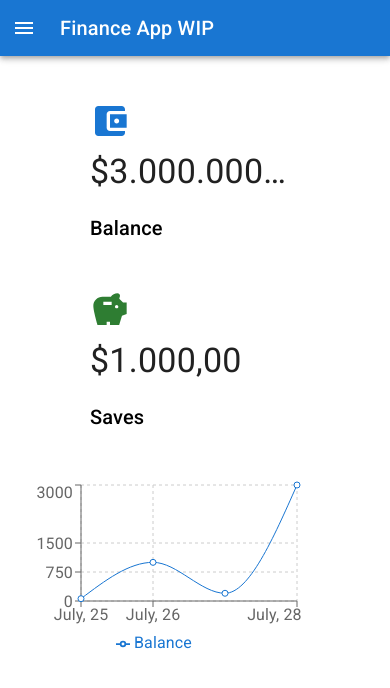
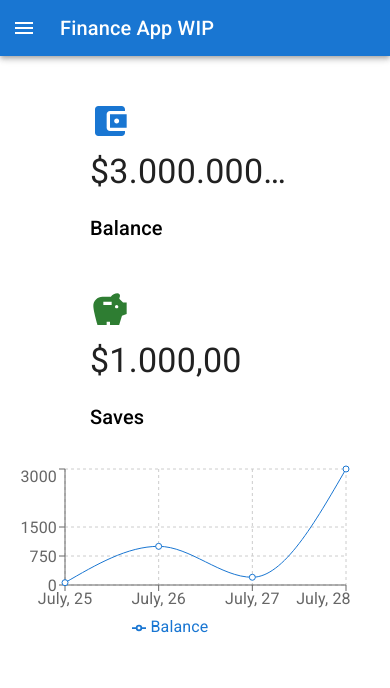
Before and after one commit to zJaaal/finance-app, a React (Vite) app: page / in a window 390 px wide. Shown: the top 688 px of the page. Built offline with nearby package versions, Linux system fonts and the light colour scheme.

Commit message:
Made some responsive corrections

```diff
--- a/src/components/dashboard-page/Cards.tsx
+++ b/src/components/dashboard-page/Cards.tsx
@@ -7,7 +7,16 @@ import React from "react";
 
 const Cards = () => {
   return (
-    <>
+    <Grid
+      container
+      item
+      justifyContent={"space-between"}
+      alignItems={"start"}
+      columnSpacing={2}
+      rowSpacing={2}
+      padding={2}
+      flexWrap="wrap"
+    >
       <Grid
         container
         item
@@ -165,7 +174,7 @@ const Cards = () => {
           </Typography>
         </Grid>
       </Grid>
-    </>
+    </Grid>
   );
 };
 
--- a/src/components/dashboard-page/Chart.tsx
+++ b/src/components/dashboard-page/Chart.tsx
@@ -42,7 +42,12 @@ const Chart = ({ color, type }: { color: string; type: string }) => {
   ];
 
   return (
-    <ResponsiveContainer height={180} width={"80%"}>
+    <ResponsiveContainer
+      minHeight={100}
+      height={"100%"}
+      maxHeight={180}
+      width={"90%"}
+    >
       <LineChart data={expenses}>
         <CartesianGrid strokeDasharray="3 3" />
         <XAxis dataKey="date" />
--- a/src/components/dashboard-page/ChartGroup.tsx
+++ b/src/components/dashboard-page/ChartGroup.tsx
@@ -4,7 +4,12 @@ import Chart from "./Chart";
 
 const ChartGroup = () => {
   return (
-    <>
+    <Grid
+      container
+      item
+      justifyContent={"space-between"}
+      sx={{ justifyContent: { xs: "center", sm: "center" } }}
+    >
       <Grid item xs={12} sm={12} md={6} lg={6} xl={6}>
         <Chart color="#1976d2" type="Balance" />
       </Grid>
@@ -41,7 +46,7 @@ const ChartGroup = () => {
       >
         <Chart color="#ed6c02" type="Expenses" />
       </Grid>
-    </>
+    </Grid>
   );
 };
 
--- a/src/pages/DashboardPage.tsx
+++ b/src/pages/DashboardPage.tsx
@@ -6,29 +6,14 @@ import ChartGroup from "../components/dashboard-page/ChartGroup";
 
 const DashboardPage = () => {
   return (
-    <>
-      <Grid
-        container
-        item
-        justifyContent={"space-between"}
-        alignItems={"start"}
-        columnSpacing={2}
-        rowSpacing={2}
-        padding={2}
-        flexWrap="wrap"
-      >
+    <Grid container item xs direction={"column"} justifyContent={"flex-start"}>
+      <Grid item xs={3}>
         <Cards />
       </Grid>
-      <Grid
-        container
-        item
-        justifyContent={"space-between"}
-        padding={2}
-        sx={{ justifyContent: { xs: "center", sm: "center" } }}
-      >
+      <Grid item xs container>
         <ChartGroup />
       </Grid>
-    </>
+    </Grid>
   );
 };
 
```
